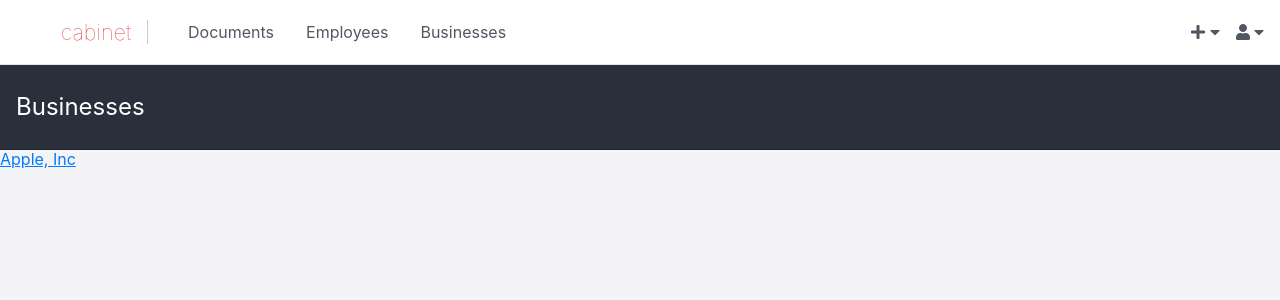
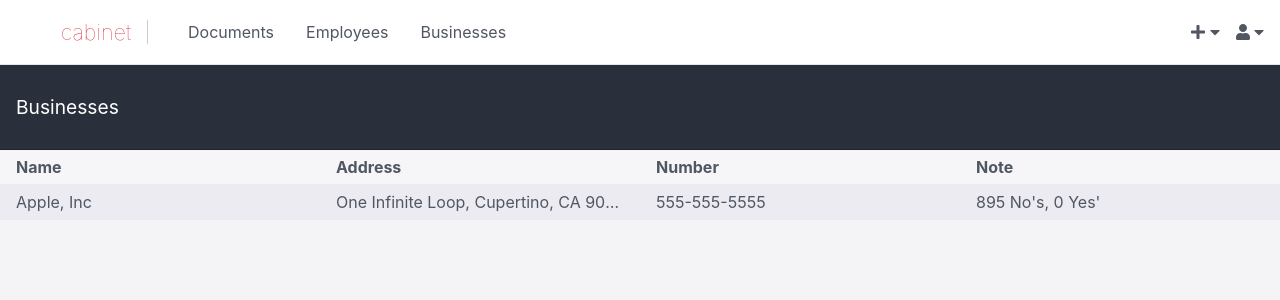
Before and after one commit to coreysmithdesign/filecabinet, a React (Create React App) app: page /#/businesses in a window 1280 px wide. Shown: the top 300 px of the page. Built offline with nearby package versions, Linux system fonts and the light colour scheme; a web font is replaced by a local one; what @fortawesome/pro-light-svg-icons, @fortawesome/pro-solid-svg-icons would draw is missing.

Commit message:
Update components

```diff
--- a/src/authentication/Login.js
+++ b/src/authentication/Login.js
@@ -1,6 +1,17 @@
 import React from "react";
+import styled from "styled-components";
 import Layout from "./Layout";
 
 export default function Login() {
-  return <Layout>Login</Layout>;
+  return (
+    <Layout>
+      <form>
+        <label htmlFor="username">Username</label>
+        <input type="text" name="username" />
+        <label htmlFor="password">Password</label>
+        <input type="password" name="password" />
+        <input type="submit" value="Submit" />
+      </form>
+    </Layout>
+  );
 }
--- a/src/authentication/Register.js
+++ b/src/authentication/Register.js
@@ -1,6 +1,19 @@
 import React from "react";
+import styled from "styled-components";
 import Layout from "./Layout";
 
 export default function Register() {
-  return <Layout>Register</Layout>;
+  return (
+    <Layout>
+      <form>
+        <label htmlFor="username">Username</label>
+        <input type="text" name="username" />
+        <label htmlFor="password">Password</label>
+        <input type="password" name="password" />
+        <label htmlFor="email">Email</label>
+        <input type="email" name="email" />
+        <input type="submit" value="Submit" />
+      </form>
+    </Layout>
+  );
 }
--- a/src/pages/Businesses.js
+++ b/src/pages/Businesses.js
@@ -3,7 +3,11 @@ import Layout from "./layout/Layout";
 import PageHeader from "./layout/PageHeader";
 import PageContent from "./layout/PageContent";
 import PageMain from "./layout/PageMain";
-import { Link } from "react-router-dom";
+import Table, {
+  TableHeader,
+  TableRowLink,
+  TableCell,
+} from "./components/Table";
 
 export default function Businesses() {
   return (
@@ -11,7 +15,20 @@ export default function Businesses() {
       <PageHeader title="Businesses"></PageHeader>
       <PageContent>
         <PageMain>
-          <Link to="/businesses/1">Apple, Inc</Link>
+          <Table>
+            <TableHeader>
+              <TableCell>Name</TableCell>
+              <TableCell>Address</TableCell>
+              <TableCell>Number</TableCell>
+              <TableCell>Note</TableCell>
+            </TableHeader>
+            <TableRowLink to="/businesses/1">
+              <TableCell>Apple, Inc</TableCell>
+              <TableCell>One Infinite Loop, Cupertino, CA 90210</TableCell>
+              <TableCell>555-555-5555</TableCell>
+              <TableCell>895 No's, 0 Yes'</TableCell>
+            </TableRowLink>
+          </Table>
         </PageMain>
       </PageContent>
     </Layout>
--- a/src/pages/Documents.js
+++ b/src/pages/Documents.js
@@ -5,11 +5,9 @@ import PageContent from "./layout/PageContent";
 import PageMain from "./layout/PageMain";
 import Table, {
   TableHeader,
-  TableRow,
   TableRowLink,
   TableCell,
 } from "./components/Table";
-import { Link } from "react-router-dom";
 
 export default function Documents() {
   return (
--- a/src/pages/Employees.js
+++ b/src/pages/Employees.js
@@ -4,6 +4,11 @@ import PageHeader from "./layout/PageHeader";
 import PageContent from "./layout/PageContent";
 import PageMain from "./layout/PageMain";
 import { Link } from "react-router-dom";
+import Table, {
+  TableHeader,
+  TableRowLink,
+  TableCell,
+} from "./components/Table";
 
 export default function Employees() {
   return (
@@ -11,7 +16,20 @@ export default function Employees() {
       <PageHeader title="Employees"></PageHeader>
       <PageContent>
         <PageMain>
-          <Link to="/employees/1">Corey Smith</Link>
+          <Table>
+            <TableHeader>
+              <TableCell>Name</TableCell>
+              <TableCell>Position</TableCell>
+              <TableCell>Status</TableCell>
+              <TableCell>Wage</TableCell>
+            </TableHeader>
+            <TableRowLink to="/employees/1">
+              <TableCell>Corey Smith</TableCell>
+              <TableCell>UI/UX Graphic Design</TableCell>
+              <TableCell>Full-Time</TableCell>
+              <TableCell>18.00</TableCell>
+            </TableRowLink>
+          </Table>
         </PageMain>
       </PageContent>
     </Layout>
--- a/src/pages/Profile.js
+++ b/src/pages/Profile.js
@@ -1,12 +1,33 @@
 import React from "react";
+import styled from "styled-components";
 import Layout from "./layout/Layout";
 import PageContent from "./layout/PageContent";
+
+const Main = styled.main`
+  width: 100%;
+  max-width: 800px;
+  margin: 0 auto;
+`;
+
+const PageTitle = styled.h1`
+  font-size: 1.5rem;
+  font-weight: 400;
+`;
 
 export default function Profile() {
   return (
     <Layout>
       <PageContent>
-        <p>Profile</p>
+        <Main>
+          <PageTitle>Profile</PageTitle>
+          <form>
+            <label htmlFor="username">Username</label>
+            <input type="text" name="username" />
+            <label htmlFor="password">Password</label>
+            <input type="password" name="password" />
+            <input type="submit" value="Submit" />
+          </form>
+        </Main>
       </PageContent>
     </Layout>
   );
--- a/src/pages/layout/PageHeader.js
+++ b/src/pages/layout/PageHeader.js
@@ -18,13 +18,13 @@ const PageHeaderGroup = styled.div`
 
 const PageTitle = styled.h2`
   color: white;
-  font-size: 1.5rem;
+  font-size: 1.2rem;
   font-weight: 400;
 `;
 
 const PageLink = styled(Link)`
   color: white;
-  font-size: 1.5rem;
+  font-size: 1.2rem;
   font-weight: 400;
   text-decoration: none;
   :hover {
@@ -39,7 +39,7 @@ const PageLink = styled(Link)`
 
 const PageLinkIcon = styled.span`
   font-weight: 100;
-  font-size: 1rem;
+  font-size: 0.75rem;
   position: relative;
   bottom: 2px;
 `;
```
